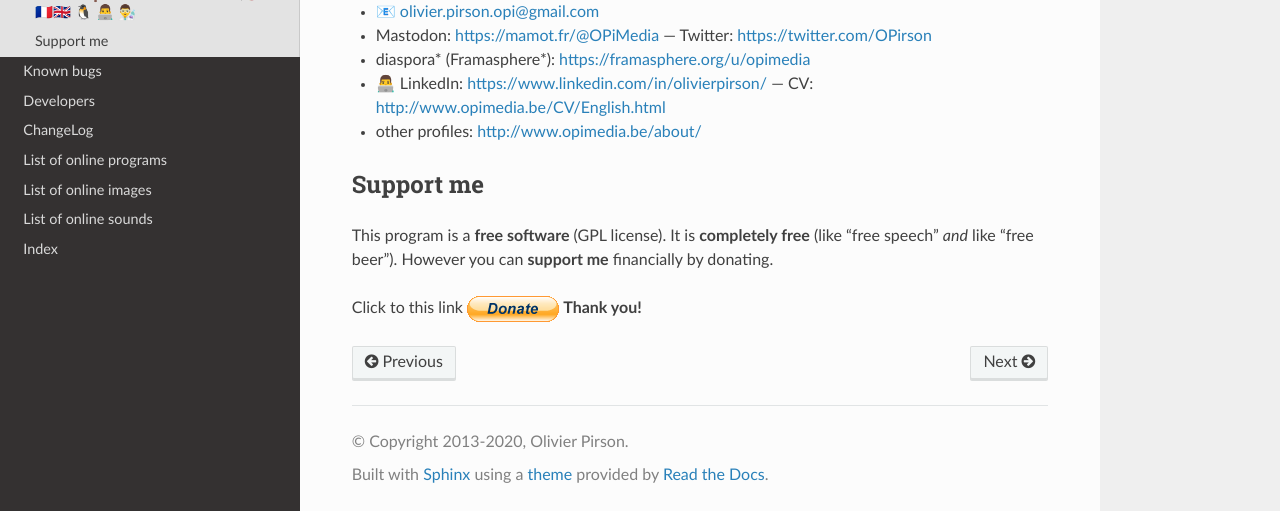
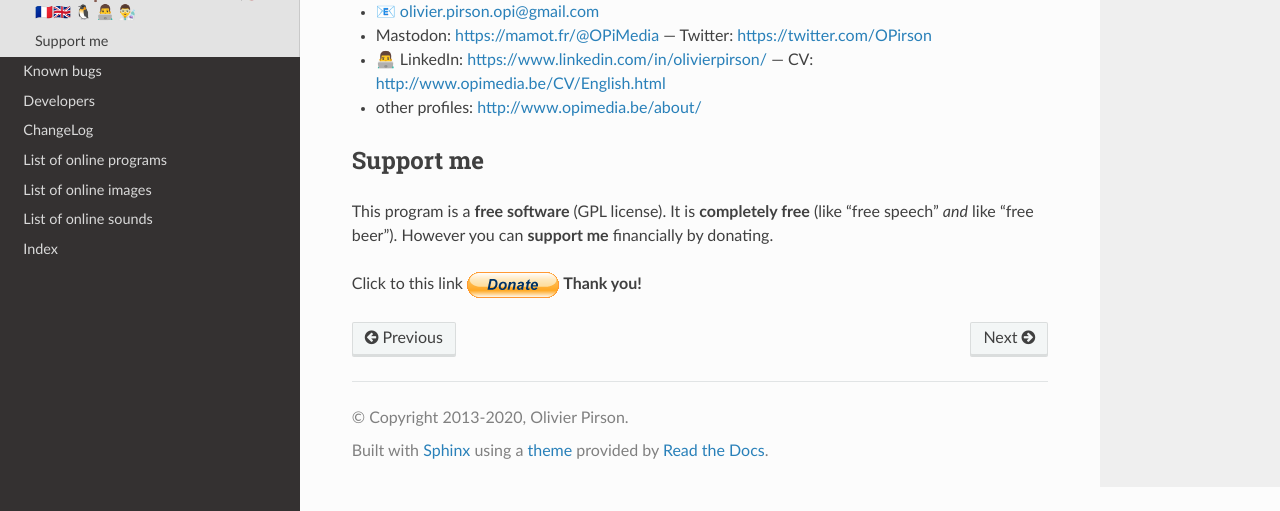
Before and after one commit to rhul-compsoc/SimpleGUICS2Pygame, a Sphinx documentation site: the page built from Sphinx/License.rst, in a window 1280 px wide and 900 px high, scrolled down 535 px, cut to the strip 389-900 px from the top of the window. Built offline with Sphinx 7.4.7 and the Read the Docs theme 2.0.0, drawn with Linux system fonts in a browser that asks for light colours.

Commit message:
Removed link to Framasphere.

```diff
--- a/README.rst
+++ b/README.rst
@@ -158,7 +158,6 @@ Author: 🌳 Olivier Pirson — OPi |OPi| 🇧🇪🇫🇷🇬🇧 🐧 👨‍
 
 * 📧 olivier.pirson.opi@gmail.com
 * Mastodon: https://mamot.fr/@OPiMedia — Twitter: https://twitter.com/OPirson
-* diaspora* (Framasphere*): https://framasphere.org/u/opimedia
 * 👨‍💻 LinkedIn: https://www.linkedin.com/in/olivierpirson/ — CV: http://www.opimedia.be/CV/English.html
 * other profiles: http://www.opimedia.be/about/
 
--- a/Sphinx/License.rst
+++ b/Sphinx/License.rst
@@ -28,7 +28,6 @@ Author: 🌳 Olivier Pirson — OPi |OPi| 🇧🇪🇫🇷🇬🇧 🐧 👨‍
 
 * 📧 olivier.pirson.opi@gmail.com
 * Mastodon: https://mamot.fr/@OPiMedia — Twitter: https://twitter.com/OPirson
-* diaspora* (Framasphere*): https://framasphere.org/u/opimedia
 * 👨‍💻 LinkedIn: https://www.linkedin.com/in/olivierpirson/ — CV: http://www.opimedia.be/CV/English.html
 * other profiles: http://www.opimedia.be/about/
 
--- a/Sphinx/index.rst
+++ b/Sphinx/index.rst
@@ -237,7 +237,6 @@ Author: 🌳 Olivier Pirson — OPi |OPi| 🇧🇪🇫🇷🇬🇧 🐧 👨‍
 
 * 📧 olivier.pirson.opi@gmail.com
 * Mastodon: https://mamot.fr/@OPiMedia — Twitter: https://twitter.com/OPirson
-* diaspora* (Framasphere*): https://framasphere.org/u/opimedia
 * 👨‍💻 LinkedIn: https://www.linkedin.com/in/olivierpirson/ — CV: http://www.opimedia.be/CV/English.html
 * other profiles: http://www.opimedia.be/about/
 
```
